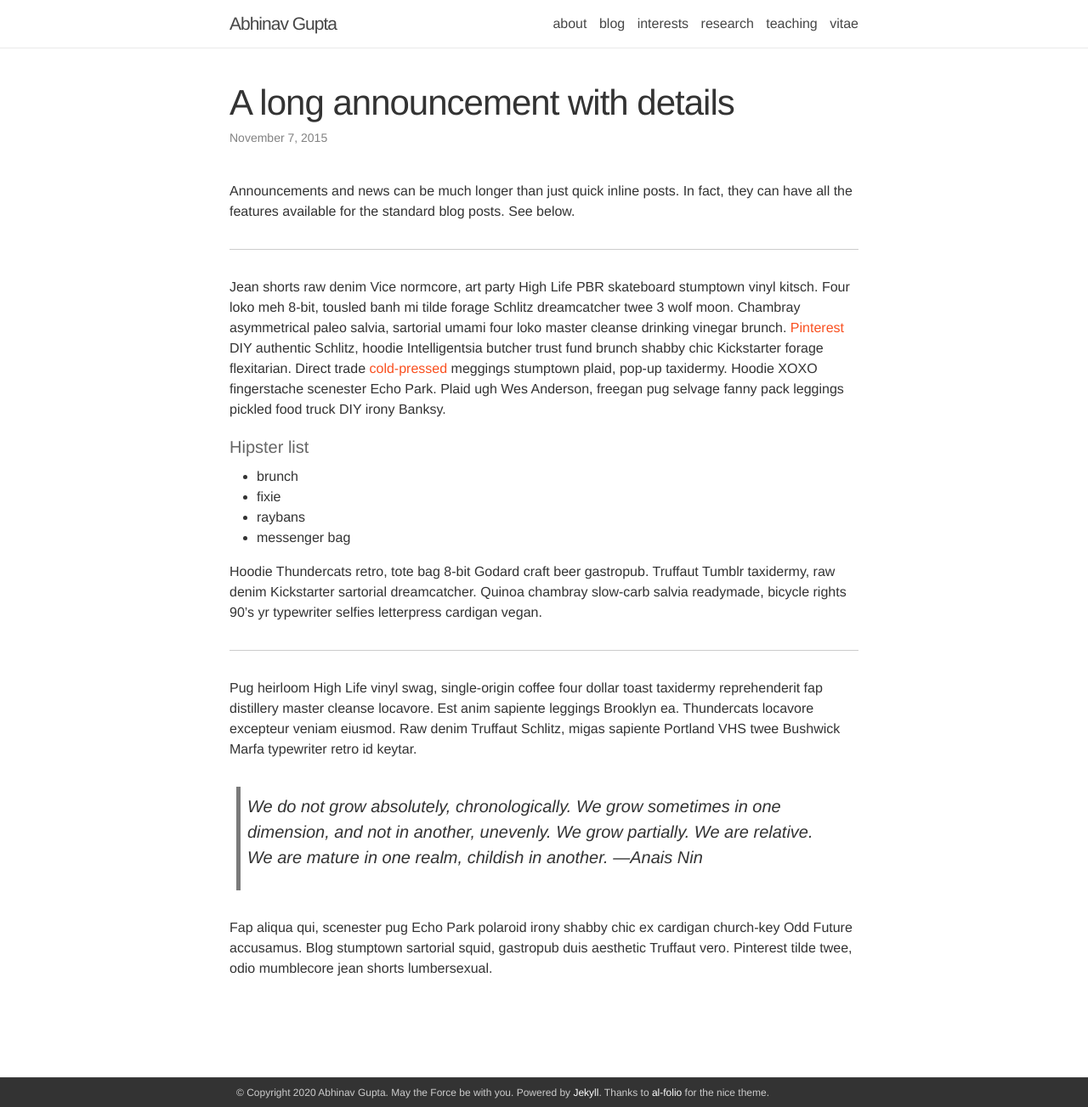
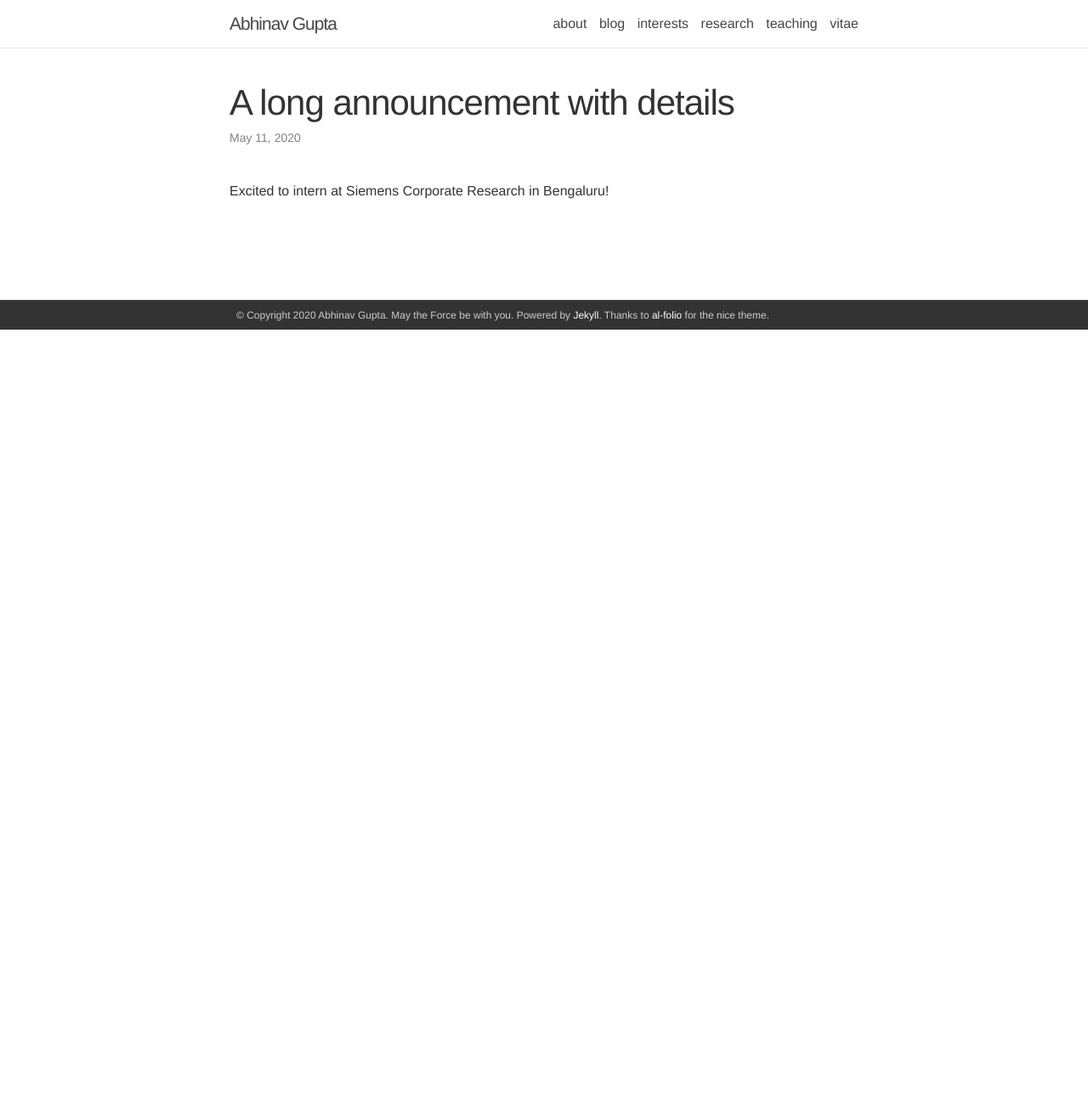
Before and after one commit to BonJovi1/bonjovi1.github.io, a Jekyll site: the page built from _news/announcement_2.md, in a window 1280 px wide and 1303 px high. Shown: the whole window at 85% size. Built offline with Jekyll 4.4.1, drawn with Linux system fonts in a browser that asks for light colours; nearby versions of some CDN libraries.

Commit message:
updating news

```diff
--- a/_news/announcement_2.md
+++ b/_news/announcement_2.md
@@ -1,11 +1,13 @@
 ---
 layout: post
 title: A long announcement with details
-date: 2015-11-07 16:11:00-0400
-inline: false
+date: 2020-05-11
+inline: true
 ---
 
-Announcements and news can be much longer than just quick inline posts. In fact, they can have all the features available for the standard blog posts. See below.
+Excited to intern at Siemens Corporate Research in Bengaluru!
+
+<!-- Announcements and news can be much longer than just quick inline posts. In fact, they can have all the features available for the standard blog posts. See below.
 
 ***
 
@@ -28,4 +30,4 @@
 > We do not grow absolutely, chronologically. We grow sometimes in one dimension, and not in another, unevenly. We grow partially. We are relative. We are mature in one realm, childish in another.
 > —Anais Nin
 
-Fap aliqua qui, scenester pug Echo Park polaroid irony shabby chic ex cardigan church-key Odd Future accusamus. Blog stumptown sartorial squid, gastropub duis aesthetic Truffaut vero. Pinterest tilde twee, odio mumblecore jean shorts lumbersexual.
+Fap aliqua qui, scenester pug Echo Park polaroid irony shabby chic ex cardigan church-key Odd Future accusamus. Blog stumptown sartorial squid, gastropub duis aesthetic Truffaut vero. Pinterest tilde twee, odio mumblecore jean shorts lumbersexual. -->
```
Also changed, not shown: _news/announcement_1.md (+1 -1 lines), _news/announcement_3.md (+3 -2 lines), _pages/about.md (+1 -1 lines).
